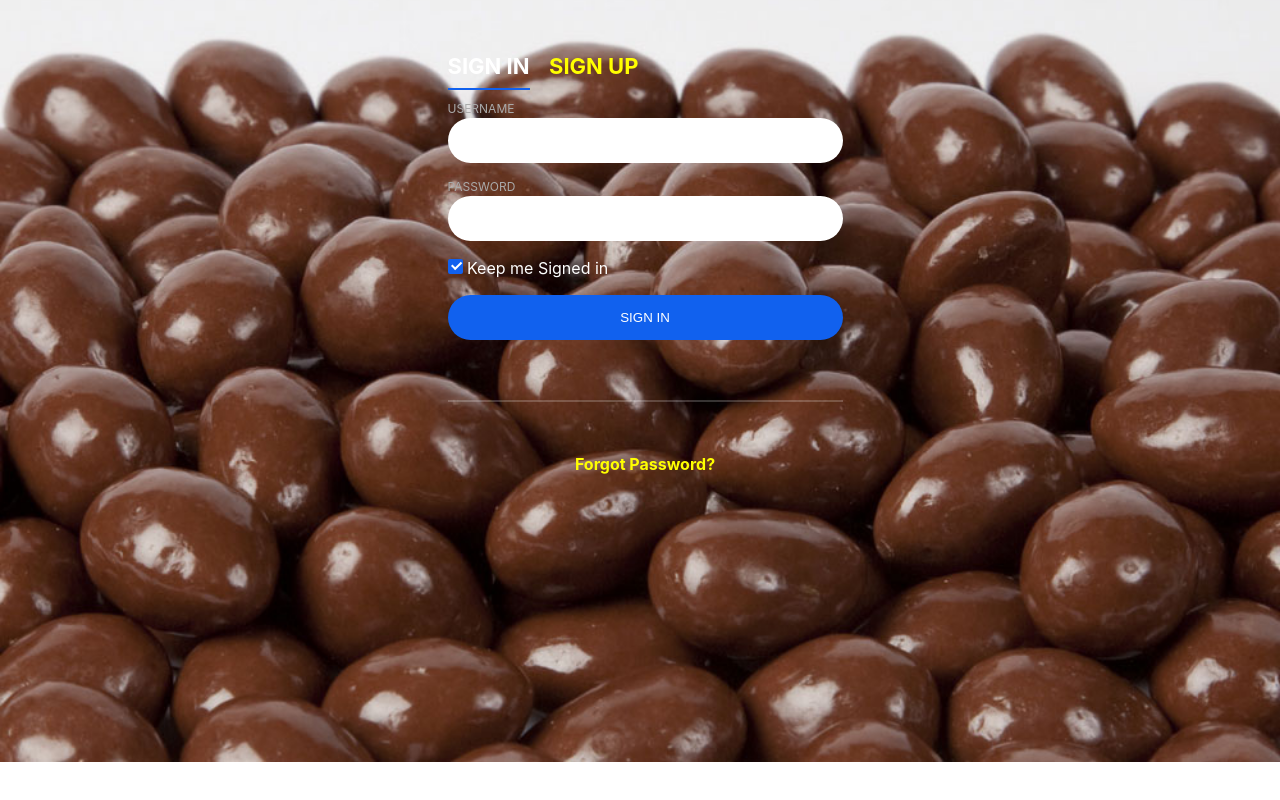
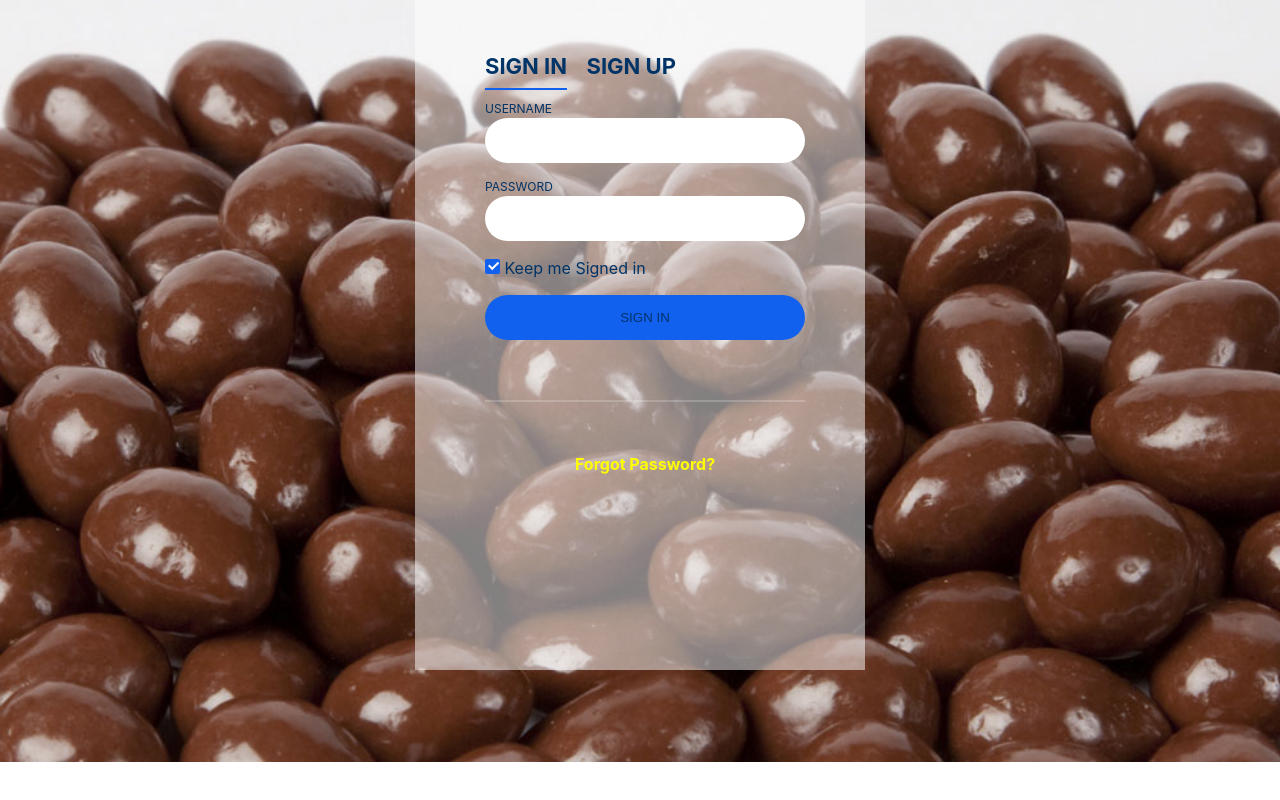
Before and after one commit to ariarizky/lagie, a plain HTML site: page login.html in a window 1280 px wide. Drawn offline with Linux system fonts and the light colour scheme.

Commit message:
perubahan sagala rupa

```diff
--- a/js/loginscript.js
+++ b/js/loginscript.js
@@ -1,3 +1,10 @@
+//mengubah judul web
 let judul = document.getElementsByTagName('title')[0];
 
 judul.innerHTML = 'Sign in to - PT HERALDI BAWANA INMARK';
+
+//mengubah font color label
+const label = document.getElementsByTagName("label");
+for(i=0;i <= label.length ;i++){
+	label[i].style.color = "#003366";
+}
--- a/login.html
+++ b/login.html
@@ -87,7 +87,7 @@ a{color:inherit;text-decoration:none}
 .login-form .group .input,
 .login-form .group .button{
 	width:100%;
-	color:#fff;
+	color:#003369;
 	display:block;
 }
 .login-form .group .input,
@@ -163,9 +163,18 @@ a{color:inherit;text-decoration:none}
 .foot-lnk{
 	text-align:center;
 }
+.container{
+	width: 450px;
+	margin: 0px auto;
+	display: flex;
+	flex-wrap: wrap;
+	background:rgba(256,256,256,.5);
+}
+
 	</style>
 </head>
 <body>
+	<section class="container">
 		<div class="login-wrap">
 	<div class="login-html">
 		<input id="tab-1" type="radio" name="tab" class="sign-in" checked><label for="tab-1" class="tab"><strong>Sign In</strong></label>
@@ -220,6 +229,7 @@ a{color:inherit;text-decoration:none}
 		</div>
 	</div>
 </div>
+		</section>
 	<script src="js/loginscript.js"></script>
 </body>
 </html>
```
Also changed, not shown: index.html (+1 -1 lines), js/scripts.js (+10 -0 lines), assets/img/icon.png (added).
